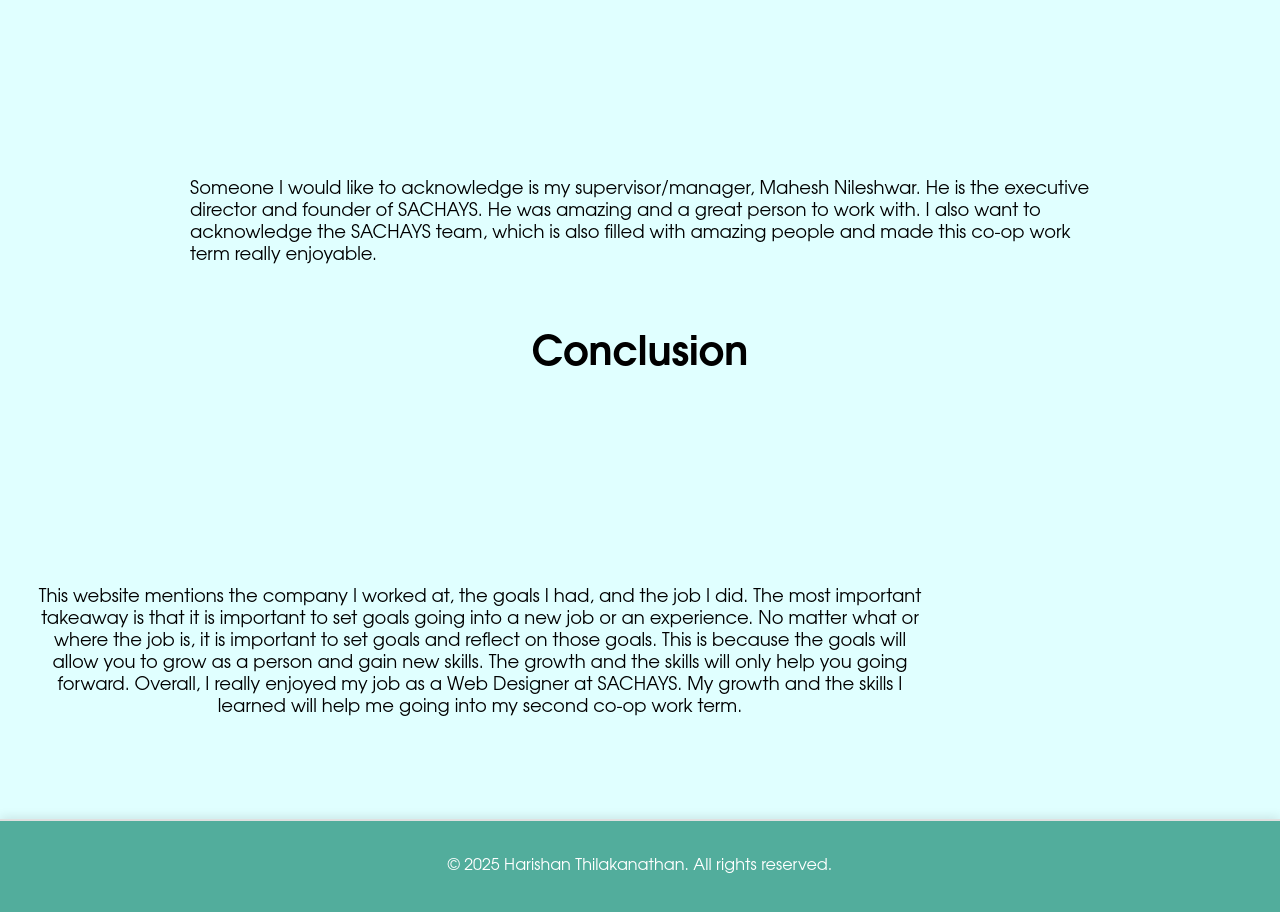
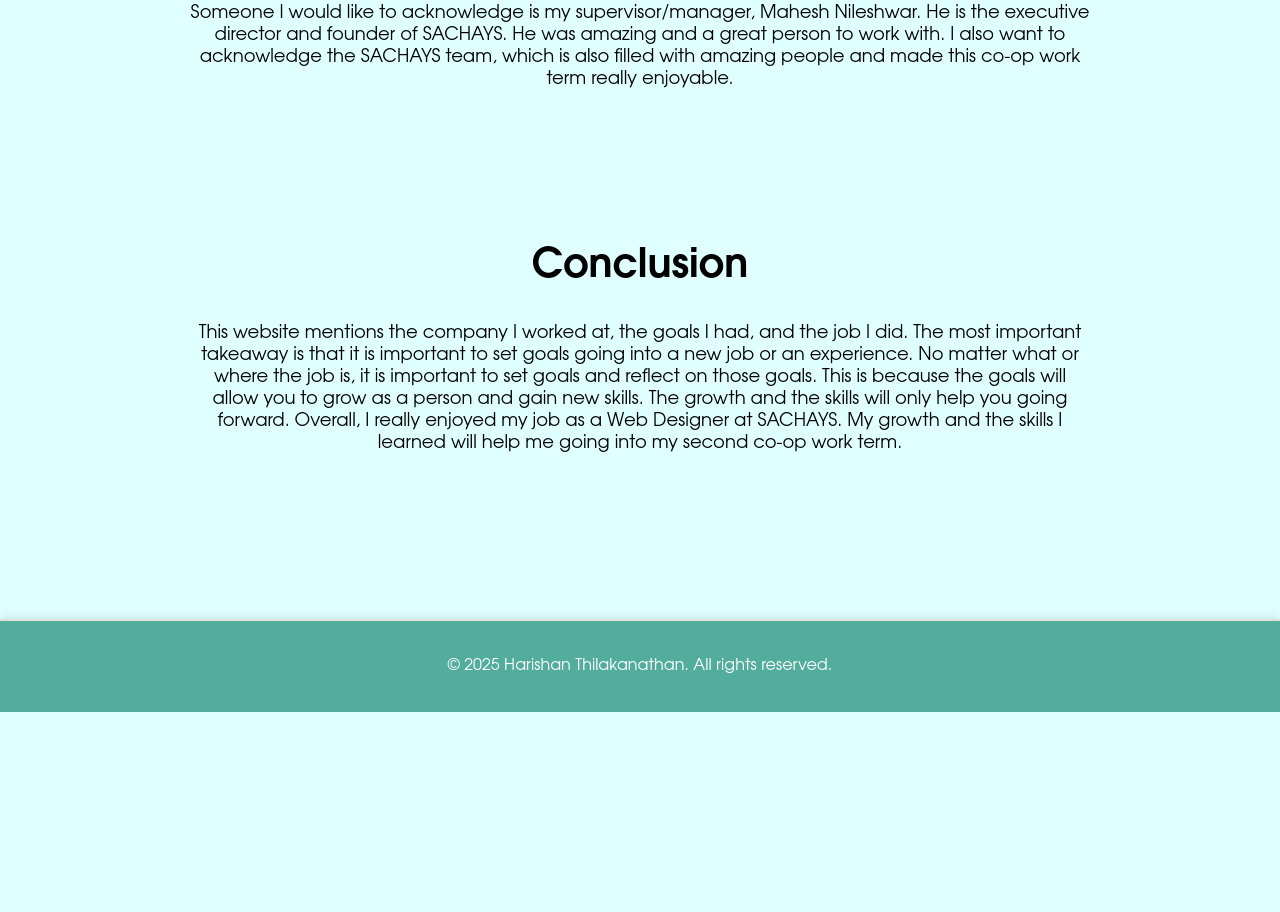
Before and after one commit to HariT10/Work-Term-Report, a plain HTML site: page index.html in a window 1280 px wide. Shown: the part 4740-5652 px from the top of the page. After the commit the page ends 5452 px from the top, so only its background shows below. Drawn offline with nearby package versions, Linux system fonts and the light colour scheme.

Commit message:
Update index.html

```diff
--- a/index.html
+++ b/index.html
@@ -325,12 +325,6 @@
 
 <section id="section3">
     <h1>Acknowledgments</h1>
-</section>
-
-
-<div class="job2">
-
-
 
     <div class="jobtext2">
         <p>Someone I would like to acknowledge is my supervisor/manager, Mahesh Nileshwar. He is the executive director and founder of SACHAYS. He was amazing and a great person to work with. I also want to acknowledge the SACHAYS team, which is also filled with amazing people and made this co-op work term really enjoyable. </p>
@@ -338,10 +332,7 @@
 
     </div>
 
-
-
-
-</div>
+</section>
 
 
 
@@ -352,10 +343,6 @@
 
 <section id="section5">
     <h1>Conclusion</h1>
-</section>
-
-
-<div class="icons">
 
     <div class="jobtext3">
         <p>This website mentions the company I worked at, the goals I had, and the job I did. The most important takeaway is that it is important to set goals going into a new job or an experience. No matter what or where the job is, it is important to set goals and reflect on those goals. This is because the goals will allow you to grow as a person and gain new skills. The growth and the skills will only help you going forward. Overall, I really enjoyed my job as a Web Designer at SACHAYS. My growth and the skills I learned will help me going into my second co-op work term. </p>
@@ -363,9 +350,9 @@
 
     </div>
 
+</section>
 
 
-</div>
 
 
 
```
